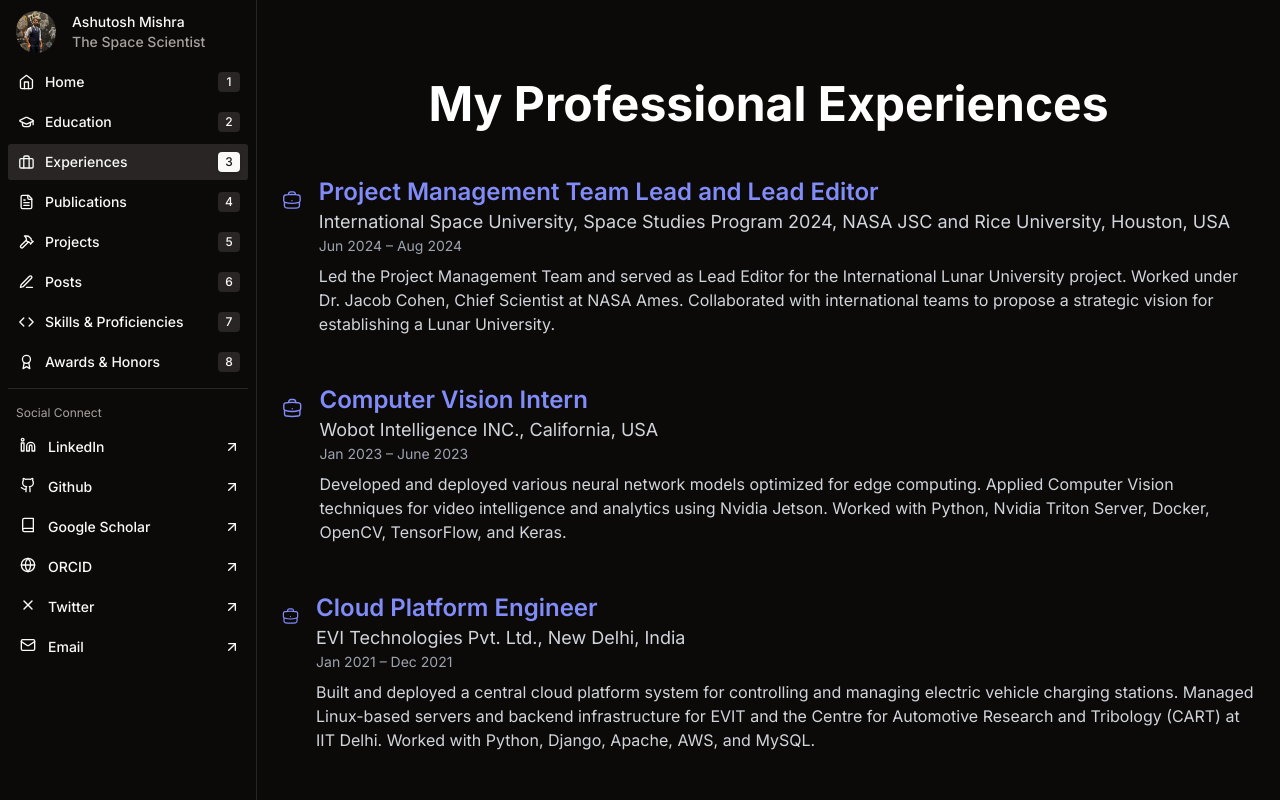
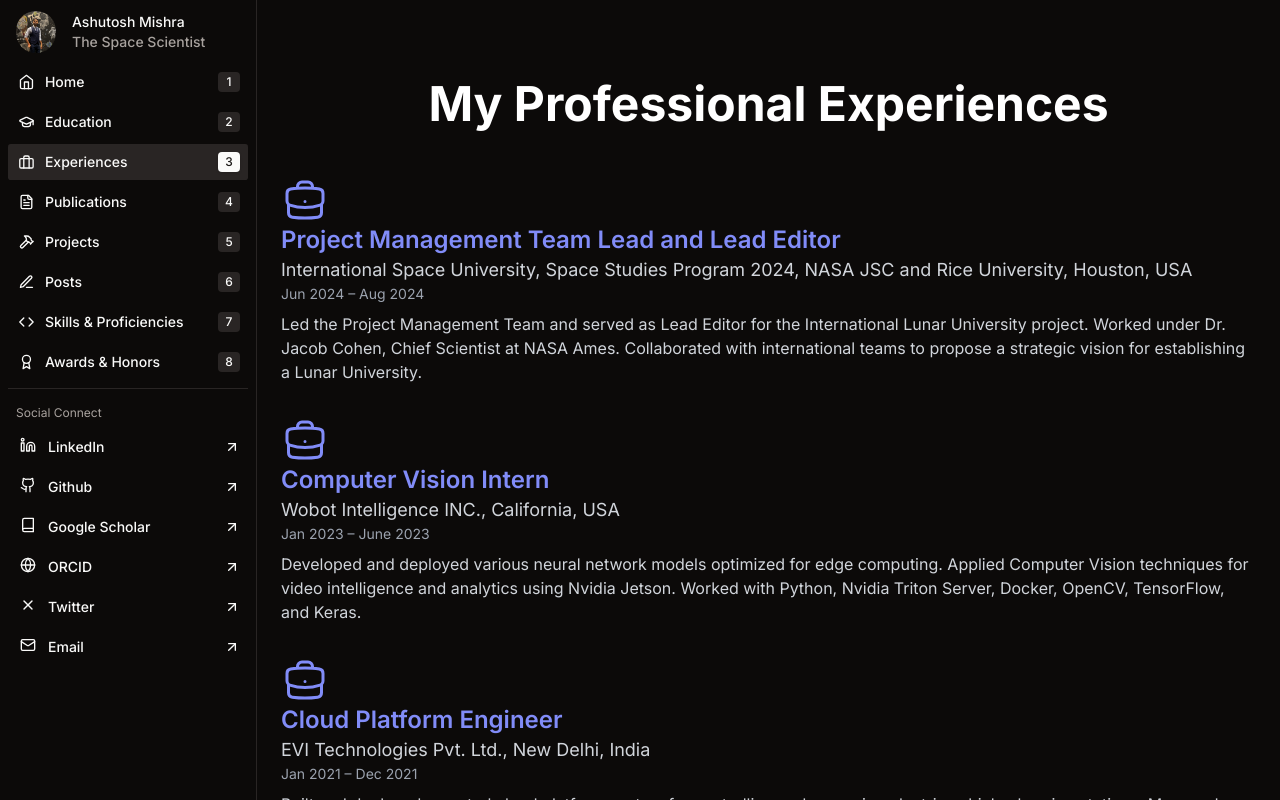
Before and after one commit to drashutoshspace/MyPortfolio, a Next.js app: page /experiences in a window 1280 px wide. Built offline with nearby package versions, Linux system fonts and the light colour scheme.

Commit message:
rem skill issue

```diff
--- a/app/experiences/page.tsx
+++ b/app/experiences/page.tsx
@@ -23,9 +23,9 @@
 
         {experiences.map((exp) => (
 
-          <div className='flex'> <BriefcaseIcon className="h-12 w-12 text-indigo-400 mr-4" /> <li key={exp.id} className="flex items-start mb-4">
-
+          <li key={exp.id} className="flex items-start mb-4">
           <div>
+          <BriefcaseIcon className="h-12 w-12 text-indigo-400 mr-4"/>
 
             <h2 className="text-2xl font-semibold text-indigo-400">{exp.position}</h2>
             <p className="text-lg text-gray-300">{exp.company}, {exp.location}</p>
@@ -34,7 +34,7 @@
               <p className="text-md text-gray-300 mt-2">{exp.description}</p>
             )}
           </div>
-        </li></div>
+        </li>
 
         ))}
       </ul>
```
